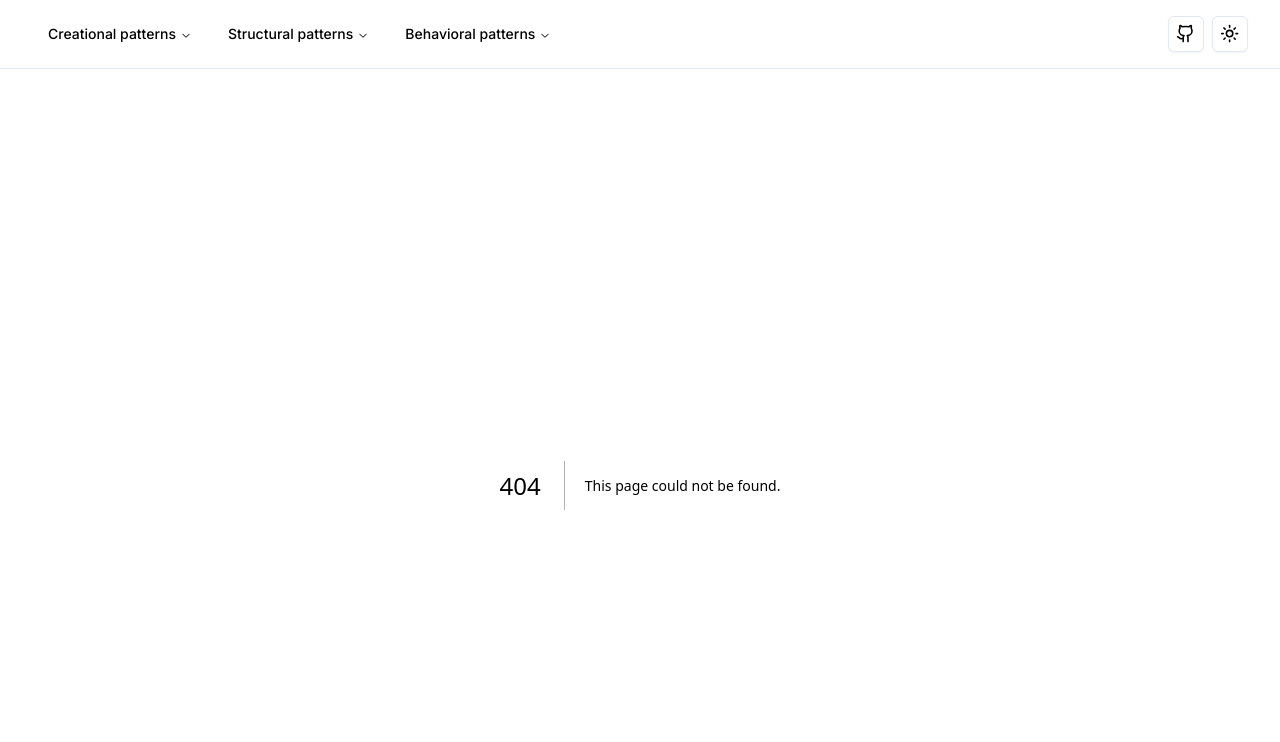
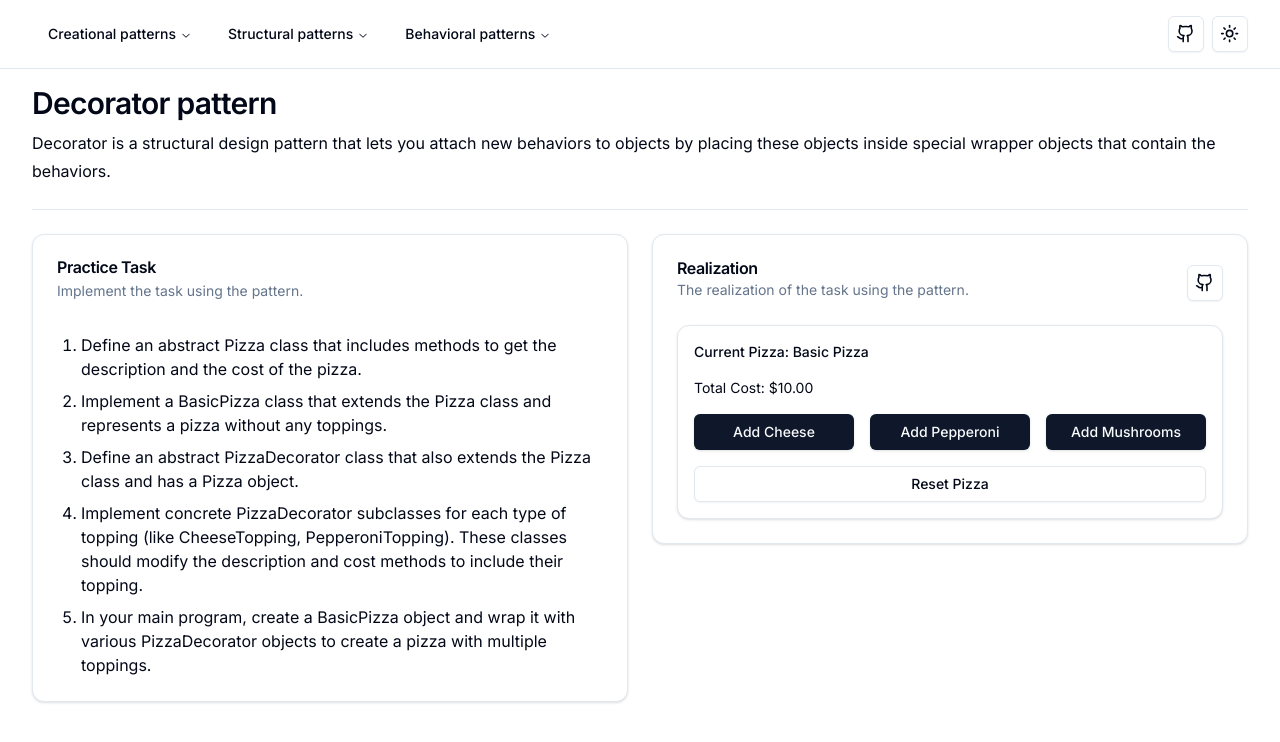
Before and after one commit to oleksandr-kondratiev/design-patters, a Next.js app: page /structural/decorator in a window 1280 px wide. Before the commit this address had no page. Shown: the top 742 px of the page. Built offline with nearby package versions, Linux system fonts and the light colour scheme.

Commit message:
Feature: Decorator

```diff
--- /dev/null
+++ b/src/app/structural/decorator/page.tsx
@@ -0,0 +1,25 @@
+// patterns
+import { Decorator } from "@/patterns/decorator/decorator";
+
+// components
+import { PatternWrapper } from "@/components/pattern-wrapper/pattern-wrapper";
+
+const DecoratorPage = () => {
+  return (
+    <PatternWrapper
+      title="Decorator pattern"
+      subtitle="Decorator is a structural design pattern that lets you attach new behaviors to objects by placing these objects inside special wrapper objects that contain the behaviors."
+      task={[
+        "Define an abstract Pizza class that includes methods to get the description and the cost of the pizza.",
+        "Implement a BasicPizza class that extends the Pizza class and represents a pizza without any toppings.",
+        "Define an abstract PizzaDecorator class that also extends the Pizza class and has a Pizza object.",
+        "Implement concrete PizzaDecorator subclasses for each type of topping (like CheeseTopping, PepperoniTopping). These classes should modify the description and cost methods to include their topping.",
+        "In your main program, create a BasicPizza object and wrap it with various PizzaDecorator objects to create a pizza with multiple toppings.",
+      ]}
+      realization={<Decorator />}
+      link="decorator/decorator.tsx"
+    />
+  );
+};
+
+export default DecoratorPage;
--- /dev/null
+++ b/src/patterns/decorator/decorator.tsx
@@ -0,0 +1,118 @@
+"use client";
+
+import React, { useState } from "react";
+import { Card } from "@/components/ui/card";
+import { Button } from "@/components/ui/button";
+import { toast } from "sonner";
+
+abstract class Pizza {
+  abstract getDescription(): string;
+  abstract getCost(): number;
+}
+
+class BasicPizza extends Pizza {
+  getDescription(): string {
+    return "Basic Pizza";
+  }
+
+  getCost(): number {
+    return 10.0;
+  }
+}
+
+abstract class PizzaDecorator extends Pizza {
+  protected pizza: Pizza;
+
+  constructor(pizza: Pizza) {
+    super();
+    this.pizza = pizza;
+  }
+
+  getDescription(): string {
+    return this.pizza.getDescription();
+  }
+
+  getCost(): number {
+    return this.pizza.getCost();
+  }
+}
+
+class CheeseTopping extends PizzaDecorator {
+  getDescription(): string {
+    return `${this.pizza.getDescription()} + Extra Cheese`;
+  }
+
+  getCost(): number {
+    return this.pizza.getCost() + 2.5;
+  }
+}
+
+class PepperoniTopping extends PizzaDecorator {
+  getDescription(): string {
+    return `${this.pizza.getDescription()} + Pepperoni`;
+  }
+
+  getCost(): number {
+    return this.pizza.getCost() + 3.0;
+  }
+}
+
+class MushroomTopping extends PizzaDecorator {
+  getDescription(): string {
+    return `${this.pizza.getDescription()} + Mushrooms`;
+  }
+
+  getCost(): number {
+    return this.pizza.getCost() + 2.0;
+  }
+}
+
+type TTopping =
+  | typeof CheeseTopping
+  | typeof PepperoniTopping
+  | typeof MushroomTopping;
+
+export const Decorator = () => {
+  const [pizza, setPizza] = useState<Pizza>(new BasicPizza());
+
+  const addTopping = (ToppingClass: TTopping) => {
+    setPizza(new ToppingClass(pizza));
+  };
+
+  const resetPizza = () => {
+    setPizza(new BasicPizza());
+  };
+
+  return (
+    <div className="w-full space-y-4">
+      <Card className="p-4">
+        <h3 className="mb-4 text-sm font-medium">
+          Current Pizza: {pizza.getDescription()}
+        </h3>
+        <p className="mb-4 text-sm">
+          Total Cost: ${pizza.getCost().toFixed(2)}
+        </p>
+        <div className="flex flex-wrap gap-4">
+          <Button className="flex-1" onClick={() => addTopping(CheeseTopping)}>
+            Add Cheese
+          </Button>
+          <Button
+            className="flex-1"
+            onClick={() => addTopping(PepperoniTopping)}
+          >
+            Add Pepperoni
+          </Button>
+          <Button
+            className="flex-1"
+            onClick={() => addTopping(MushroomTopping)}
+          >
+            Add Mushrooms
+          </Button>
+          <Button className="flex-1" variant="outline" onClick={resetPizza}>
+            Reset Pizza
+          </Button>
+        </div>
+      </Card>
+    </div>
+  );
+};
```
